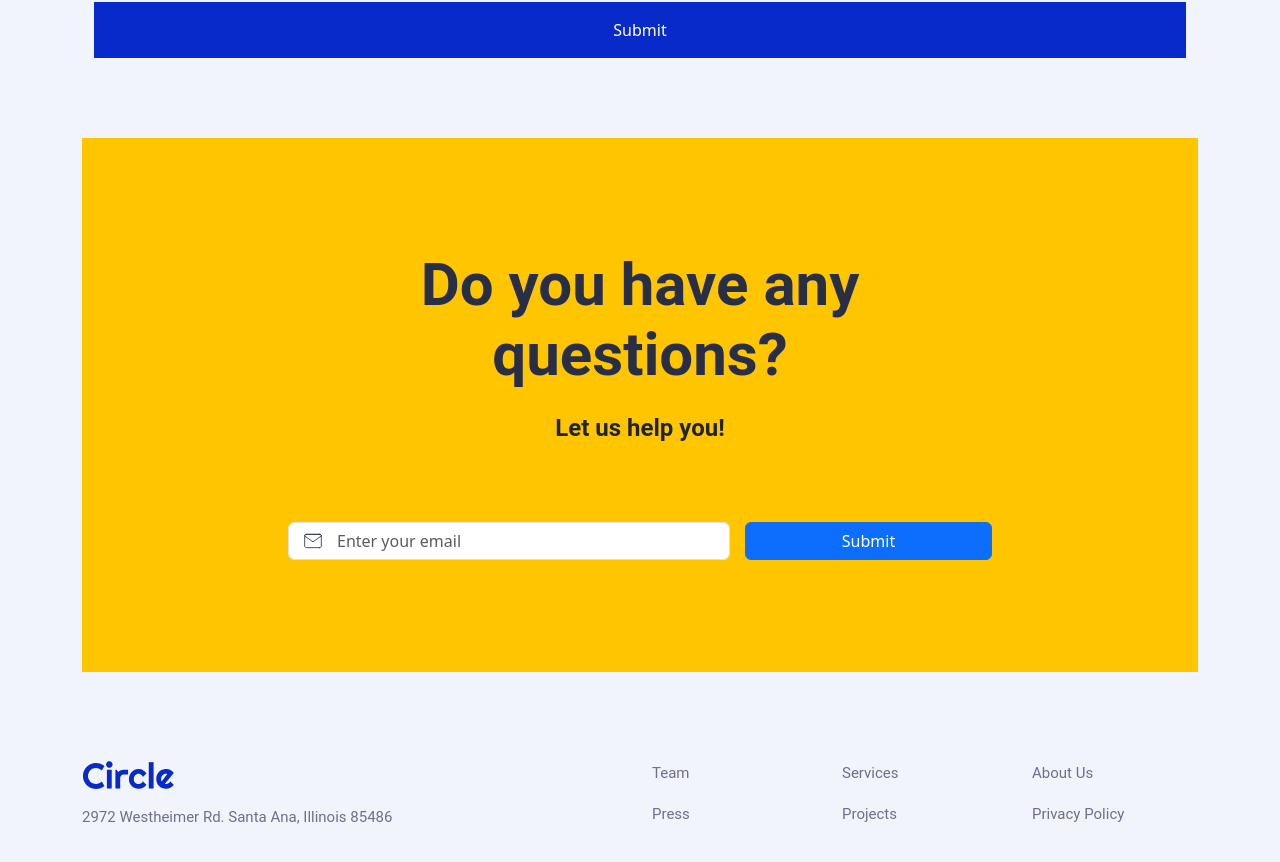
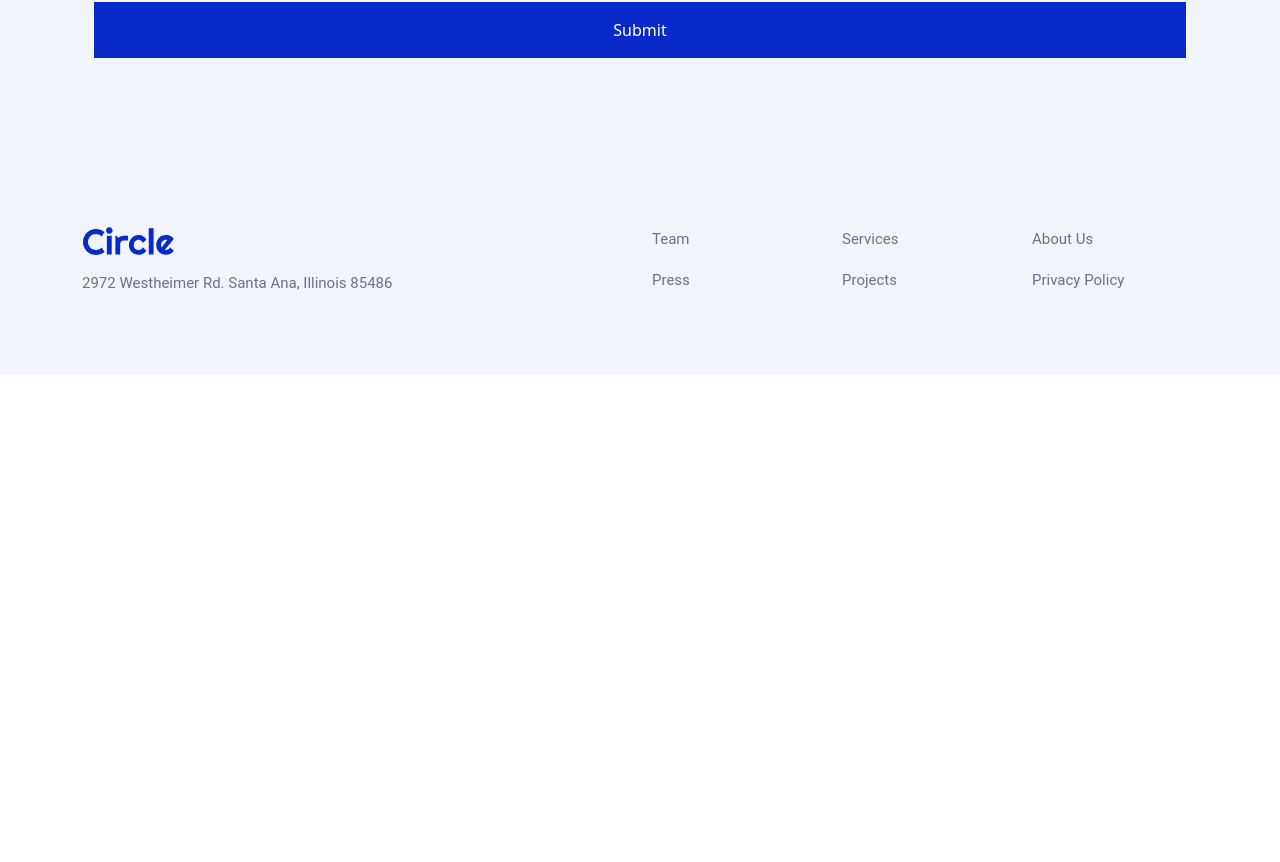
Before and after one commit to xarlizard/ironhack, a React (Vite) app: page /contact in a window 1280 px wide. Shown: the part 740-1602 px from the top of the page. After the commit the page ends 1115 px from the top, so only its background shows below. Built offline with nearby package versions, Linux system fonts and the light colour scheme.

Commit message:
fix Contact page -> deleted Newsletter section

```diff
--- a/src/pages/Contact.jsx
+++ b/src/pages/Contact.jsx
@@ -10,7 +10,6 @@ const Contact = () => {
         <h1 className="mb-5">Contact us</h1>
         <ContactForm />
       </Container>
-      <Newsletter />
       <br />
     </div>
   );
```
